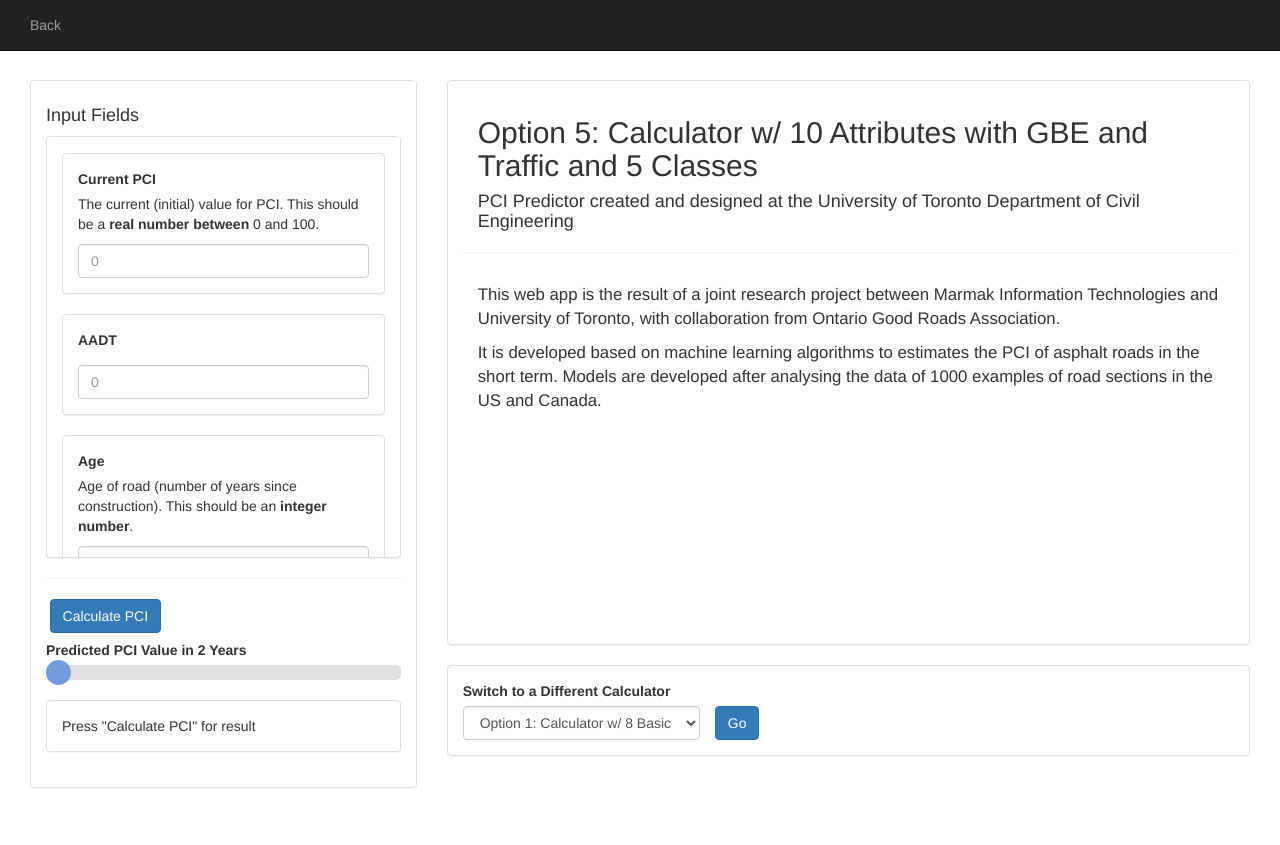
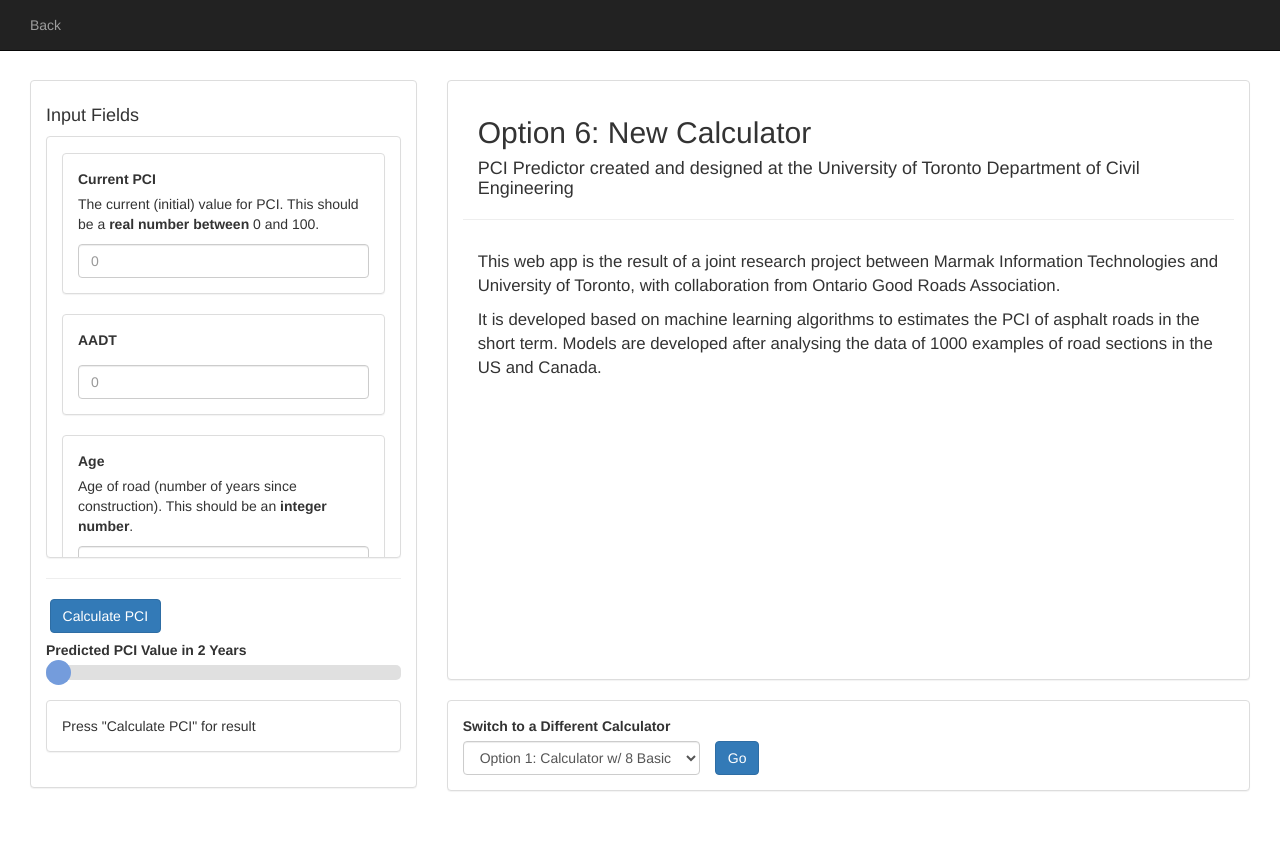
Before and after one commit to madeh/madeh.github.io, a plain HTML site: page NEW/index.html in a window 1280 px wide. Drawn offline with nearby package versions, Linux system fonts and the light colour scheme.

Commit message:
slight fix to title

```diff
--- a/NEW/index.html
+++ b/NEW/index.html
@@ -254,9 +254,9 @@
             </div>
 
             <div class="col-xs-8">
-              <div class="panel panel-default" style="height:565px; overflow-y:auto;">
+              <div class="panel panel-default" style="height:600px; overflow-y:auto;">
                 <div class="panel-body">
-                  <h2 style="padding-left:15px;padding-right:15px;">Option 5: Calculator w/ 10 Attributes with GBE and Traffic and 5 Classes</h2>
+                  <h2 style="padding-left:15px;padding-right:15px;">Option 6: New Calculator</h2>
                   <h4 style="padding-left:15px;padding-right:15px;">PCI Predictor created and designed at the University of Toronto Department of Civil Engineering</h4>
                   <hr>
                   <div style="padding: 10px 15px 10px 15px;font-size:1.2em;">
```
